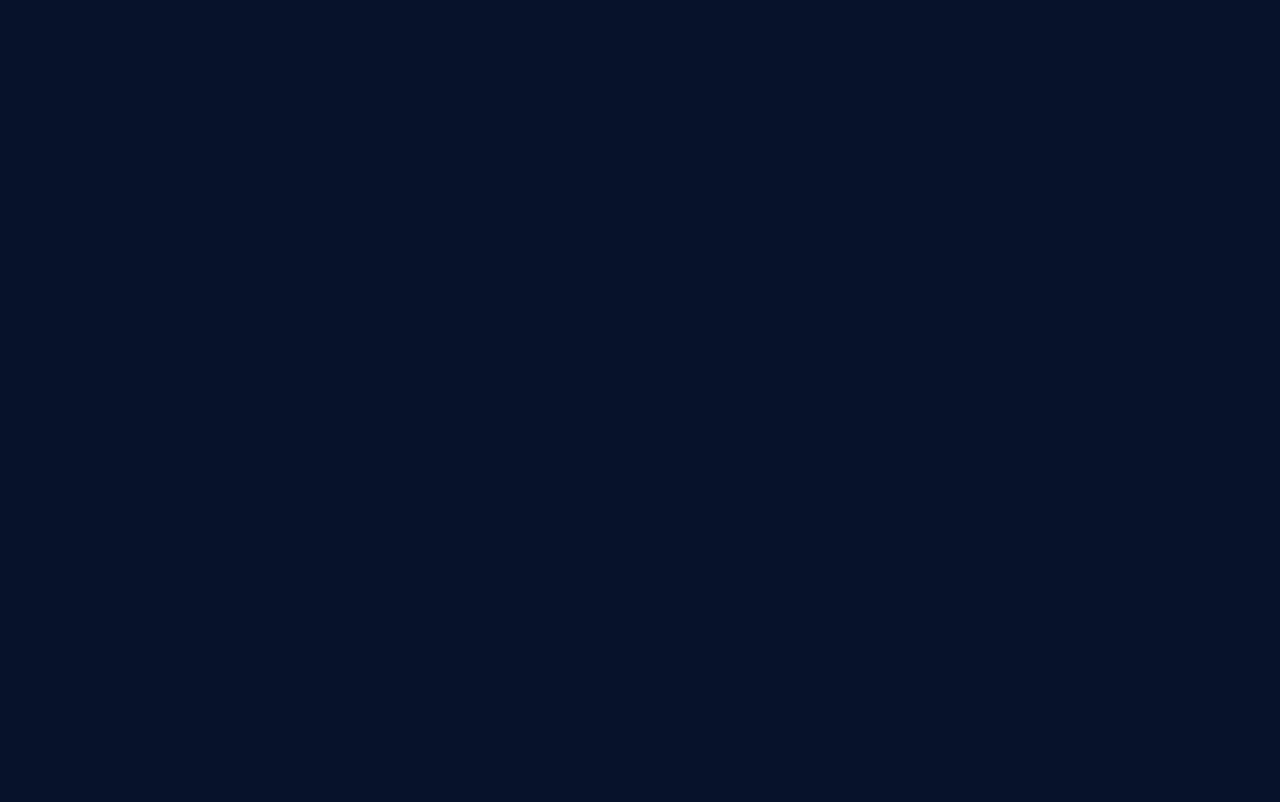
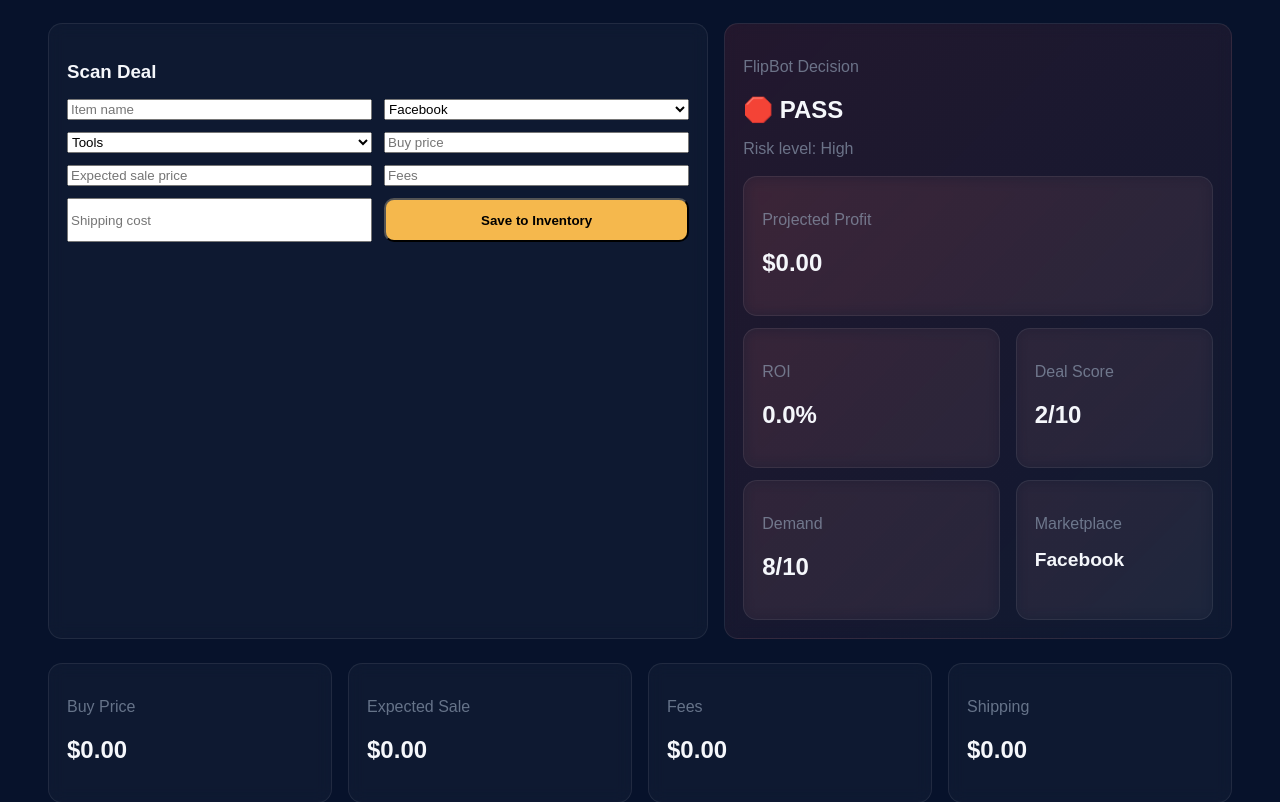
Before and after one commit to jsant1294/slflipforge, a Next.js app: page /flip-scanner in a window 1280 px wide. Shown: the part 240-1042 px from the top of the page. Before the commit the page ends 973 px from the top, so only its background shows below. Built offline with nearby package versions, Linux system fonts and the light colour scheme.

Commit message:
update dashboard and flip scanner pages

```diff
--- a/app/flip-scanner/page.js
+++ b/app/flip-scanner/page.js
@@ -1,61 +1,316 @@
-
 'use client'
 
-import { useState } from 'react'
+import { useMemo, useState } from 'react'
 import { supabase } from '../../lib/supabaseClient'
 
-export default function FlipScanner(){
+export default function FlipScannerPage() {
+  const [itemName, setItemName] = useState('')
+  const [marketplace, setMarketplace] = useState('Facebook')
+  const [category, setCategory] = useState('tools')
+  const [buyPrice, setBuyPrice] = useState('')
+  const [expectedSalePrice, setExpectedSalePrice] = useState('')
+  const [fees, setFees] = useState('')
+  const [shippingCost, setShippingCost] = useState('')
+  const [saving, setSaving] = useState(false)
+  const [message, setMessage] = useState('')
 
-const [image,setImage] = useState(null)
-const [message,setMessage] = useState("")
+  const analysis = useMemo(() => {
+    const buy = Number(buyPrice || 0)
+    const sell = Number(expectedSalePrice || 0)
+    const feeNum = Number(fees || 0)
+    const shipNum = Number(shippingCost || 0)
 
-async function uploadImage(file){
+    const profit = sell - buy - feeNum - shipNum
+    const roi = buy > 0 ? (profit / buy) * 100 : 0
 
-const fileName = Date.now()+"_"+file.name
+    let demandScore = 5
+    if (category === 'tools') demandScore = 8
+    if (category === 'electronics') demandScore = 7
+    if (category === 'collectibles') demandScore = 9
+    if (category === 'appliances') demandScore = 6
+    if (category === 'furniture') demandScore = 5
 
-const {data,error} = await supabase
-.storage
-.from('item-images')
-.upload(fileName,file)
+    let dealScore = 0
 
-if(error){
-setMessage(error.message)
-return null
+    if (profit >= 100) dealScore += 4
+    else if (profit >= 60) dealScore += 3
+    else if (profit >= 30) dealScore += 2
+    else if (profit > 0) dealScore += 1
+
+    if (roi >= 100) dealScore += 4
+    else if (roi >= 60) dealScore += 3
+    else if (roi >= 30) dealScore += 2
+    else if (roi > 0) dealScore += 1
+
+    if (demandScore >= 8) dealScore += 2
+    else if (demandScore >= 6) dealScore += 1
+
+    dealScore = Math.min(dealScore, 10)
+
+    let recommendation = 'PASS'
+    if (dealScore >= 8) recommendation = 'BUY'
+    else if (dealScore >= 5) recommendation = 'GOOD'
+
+    let risk = 'High'
+    if (dealScore >= 8) risk = 'Low'
+    else if (dealScore >= 5) risk = 'Medium'
+
+    return {
+      buy,
+      sell,
+      feeNum,
+      shipNum,
+      profit,
+      roi,
+      demandScore,
+      dealScore,
+      recommendation,
+      risk
+    }
+  }, [buyPrice, expectedSalePrice, fees, shippingCost, category])
+
+  async function saveToInventory() {
+    setSaving(true)
+    setMessage('')
+
+    const payload = {
+      item_name: itemName || 'Untitled Scan',
+      marketplace,
+      category,
+      purchase_price: Number(buyPrice || 0),
+      expected_sale_price: Number(expectedSalePrice || 0),
+      fees: Number(fees || 0),
+      shipping_cost: Number(shippingCost || 0),
+      estimated_profit: analysis.profit,
+      status: 'inventory'
     }
 
-return data.path
+    const { error } = await supabase.from('items').insert([payload])
+
+    if (error) {
+      setMessage('Could not save item.')
+    } else {
+      setMessage('Saved to inventory.')
+      setItemName('')
+      setMarketplace('Facebook')
+      setCategory('tools')
+      setBuyPrice('')
+      setExpectedSalePrice('')
+      setFees('')
+      setShippingCost('')
     }
 
-async function handleUpload(e){
-
-const file = e.target.files[0]
-
-if(!file) return
-
-setImage(file)
-
-const path = await uploadImage(file)
-
-if(path){
-setMessage("Image uploaded: "+path)
-}
-
+    setSaving(false)
   }
 
   return (
-
     <main className="page">
       <div className="container">
+        <p className="muted">SLFlipForge</p>
+        <h1 style={{ marginBottom: '10px' }}>Flip Scanner AI</h1>
+        <p className="muted" style={{ maxWidth: '760px', marginBottom: '24px' }}>
+          Estimate profit, ROI, demand, and deal score before you buy.
+        </p>
 
-<h1>Flip Scanner V4.5</h1>
+        <div className="dashboard-grid-2" style={{ marginBottom: '24px' }}>
+          <div className="card">
+            <h3 style={{ marginBottom: '16px' }}>Scan Deal</h3>
 
-<input type="file" onChange={handleUpload} />
+            <div
+              style={{
+                display: 'grid',
+                gridTemplateColumns: 'repeat(2, minmax(0, 1fr))',
+                gap: '12px'
+              }}
+            >
+              <input
+                value={itemName}
+                onChange={(e) => setItemName(e.target.value)}
+                placeholder="Item name"
+              />
 
-{message && <p>{message}</p>}
+              <select
+                value={marketplace}
+                onChange={(e) => setMarketplace(e.target.value)}
+              >
+                <option>Facebook</option>
+                <option>Craigslist</option>
+                <option>OfferUp</option>
+                <option>eBay</option>
+                <option>Mercari</option>
+                <option>Other</option>
+              </select>
 
+              <select
+                value={category}
+                onChange={(e) => setCategory(e.target.value)}
+              >
+                <option value="tools">Tools</option>
+                <option value="electronics">Electronics</option>
+                <option value="collectibles">Collectibles</option>
+                <option value="appliances">Appliances</option>
+                <option value="furniture">Furniture</option>
+                <option value="other">Other</option>
+              </select>
+
+              <input
+                type="number"
+                step="0.01"
+                value={buyPrice}
+                onChange={(e) => setBuyPrice(e.target.value)}
+                placeholder="Buy price"
+              />
+
+              <input
+                type="number"
+                step="0.01"
+                value={expectedSalePrice}
+                onChange={(e) => setExpectedSalePrice(e.target.value)}
+                placeholder="Expected sale price"
+              />
+
+              <input
+                type="number"
+                step="0.01"
+                value={fees}
+                onChange={(e) => setFees(e.target.value)}
+                placeholder="Fees"
+              />
+
+              <input
+                type="number"
+                step="0.01"
+                value={shippingCost}
+                onChange={(e) => setShippingCost(e.target.value)}
+                placeholder="Shipping cost"
+              />
+
+              <button
+                type="button"
+                className="btn"
+                onClick={saveToInventory}
+                disabled={saving}
+              >
+                {saving ? 'Saving...' : 'Save to Inventory'}
+              </button>
+            </div>
+
+            {message ? (
+              <p className="muted" style={{ marginTop: '12px' }}>
+                {message}
+              </p>
+            ) : null}
+          </div>
+
+          <div
+            className="card"
+            style={{
+              background:
+                analysis.recommendation === 'BUY'
+                  ? 'linear-gradient(135deg, rgba(34,197,94,0.15), rgba(255,255,255,0.03))'
+                  : analysis.recommendation === 'GOOD'
+                  ? 'linear-gradient(135deg, rgba(245,184,77,0.15), rgba(255,255,255,0.03))'
+                  : 'linear-gradient(135deg, rgba(239,68,68,0.12), rgba(255,255,255,0.03))'
+            }}
+          >
+            <p className="muted" style={{ marginBottom: '8px' }}>
+              FlipBot Decision
+            </p>
+
+            <h2 style={{ marginBottom: '10px' }}>
+              {analysis.recommendation === 'BUY'
+                ? '🚀 BUY'
+                : analysis.recommendation === 'GOOD'
+                ? '⚡ GOOD'
+                : '🛑 PASS'}
+            </h2>
+
+            <p className="muted" style={{ marginBottom: '18px' }}>
+              Risk level: {analysis.risk}
+            </p>
+
+            <div style={{ display: 'grid', gap: '12px' }}>
+              <div className="card">
+                <p className="muted">Projected Profit</p>
+                <h2>${analysis.profit.toFixed(2)}</h2>
+              </div>
+
+              <div className="dashboard-grid-2">
+                <div className="card">
+                  <p className="muted">ROI</p>
+                  <h2>{analysis.roi.toFixed(1)}%</h2>
+                </div>
+
+                <div className="card">
+                  <p className="muted">Deal Score</p>
+                  <h2>{analysis.dealScore}/10</h2>
+                </div>
+              </div>
+
+              <div className="dashboard-grid-2">
+                <div className="card">
+                  <p className="muted">Demand</p>
+                  <h2>{analysis.demandScore}/10</h2>
+                </div>
+
+                <div className="card">
+                  <p className="muted">Marketplace</p>
+                  <h2 style={{ fontSize: '1.2rem' }}>{marketplace}</h2>
+                </div>
+              </div>
+            </div>
+          </div>
+        </div>
+
+        <div className="dashboard-grid-4" style={{ marginBottom: '24px' }}>
+          <div className="card">
+            <p className="muted">Buy Price</p>
+            <h2>${analysis.buy.toFixed(2)}</h2>
+          </div>
+
+          <div className="card">
+            <p className="muted">Expected Sale</p>
+            <h2>${analysis.sell.toFixed(2)}</h2>
+          </div>
+
+          <div className="card">
+            <p className="muted">Fees</p>
+            <h2>${analysis.feeNum.toFixed(2)}</h2>
+          </div>
+
+          <div className="card">
+            <p className="muted">Shipping</p>
+            <h2>${analysis.shipNum.toFixed(2)}</h2>
+          </div>
+        </div>
+
+        <div className="card">
+          <h3 style={{ marginBottom: '16px' }}>FlipBot Analysis Logic</h3>
+
+          <div style={{ display: 'grid', gap: '12px' }}>
+            <div className="card">
+              <strong>Profit Engine</strong>
+              <p className="muted" style={{ marginTop: '6px' }}>
+                Profit = sale price - buy price - fees - shipping
+              </p>
+            </div>
+
+            <div className="card">
+              <strong>ROI Engine</strong>
+              <p className="muted" style={{ marginTop: '6px' }}>
+                ROI = profit ÷ buy price × 100
+              </p>
+            </div>
+
+            <div className="card">
+              <strong>Deal Score Engine</strong>
+              <p className="muted" style={{ marginTop: '6px' }}>
+                Higher profit + higher ROI + stronger demand = higher score and stronger buy signal.
+              </p>
+            </div>
+          </div>
+        </div>
       </div>
     </main>
-
   )
-
 }
```
Also changed, not shown: app/dashboard/page.js (line endings or trailing spaces). Lines whose indentation alone changed are shown as unchanged.
